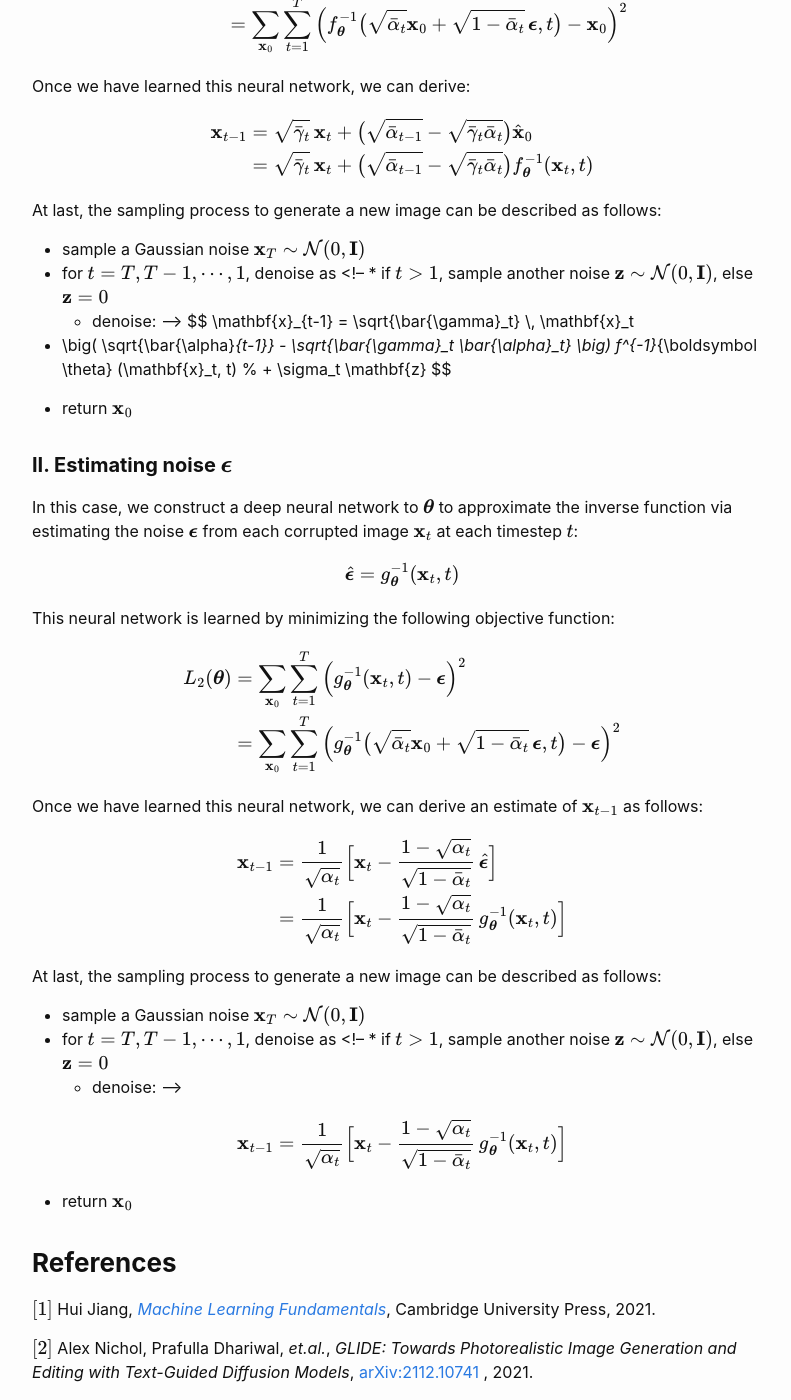
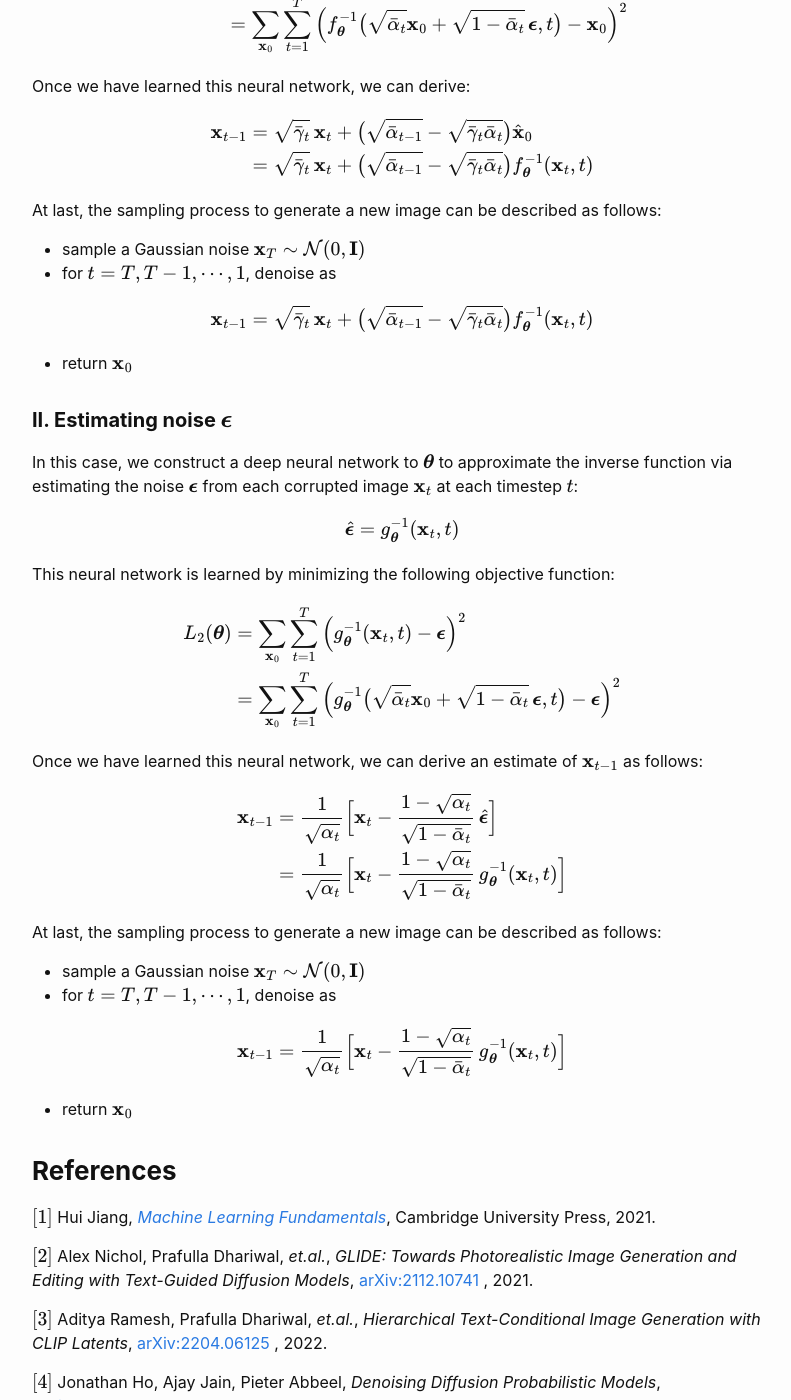
Before and after one commit to iNCML/incml.github.io, a Jekyll site: the page built from _posts/2023-12-20-Deterministic-Diffusion-Models.md, in a window 1280 px wide and 1400 px high, scrolled down 3641 px. Shown: the whole window, without its empty margins (238-1029 px from the left). Built offline with Jekyll 4.4.1, drawn with Linux system fonts in a browser that asks for light colours; formulas are drawn with MathJax 3.

Commit message:
correct denoising formula

```diff
--- a/_posts/2023-12-20-Deterministic-Diffusion-Models.md
+++ b/_posts/2023-12-20-Deterministic-Diffusion-Models.md
@@ -150,12 +150,10 @@ At last, the sampling process to generate a new image can be described as follow
 
 * sample a Gaussian noise $\mathbf{x}_T \sim \mathcal{N}(0, \mathbf{I}) $
 * for $t=T, T-1, \cdots, 1$, denoise as
-  <!-- * if $t>1$, sample another noise $\mathbf{z} \sim \mathcal{N}(0, \mathbf{I})$, else $\mathbf{z}=0$
-  * denoise:
-  -->
+
 $$
  \mathbf{x}_{t-1} = \sqrt{\bar{\gamma}_t} \, \mathbf{x}_t
-+ \big( \sqrt{\bar{\alpha}_{t-1}} -  \sqrt{\bar{\gamma}_t  \bar{\alpha}_t} \big)  f^{-1}_{\boldsymbol \theta} (\mathbf{x}_t, t) % + \sigma_t  \mathbf{z}
++ \big( \sqrt{\bar{\alpha}_{t-1}} -  \sqrt{\bar{\gamma}_t  \bar{\alpha}_t} \big)  f^{-1}_{\boldsymbol \theta} (\mathbf{x}_t, t)
 $$
 
 * return $\mathbf{x}_0$
@@ -188,12 +186,10 @@ At last, the sampling process to generate a new image can be described as follow
 
 * sample a Gaussian noise $\mathbf{x}_T \sim \mathcal{N}(0, \mathbf{I}) $
 * for $t=T, T-1, \cdots, 1$, denoise as
-  <!-- * if $t>1$, sample another noise $\mathbf{z} \sim \mathcal{N}(0, \mathbf{I})$, else $\mathbf{z}=0$
-  * denoise: -->
 
 $$\mathbf{x}_{t-1} = \frac{1}{\sqrt{\alpha_t}} \Big[ \mathbf{x}_t -
 \frac{1-\sqrt{\alpha_t}}{\sqrt{1-\bar{\alpha}_t}}\,   g^{-1}_{\boldsymbol \theta} (\mathbf{x}_t, t)
-\Big] % + \sigma_t  \mathbf{z}
+\Big]
 $$
 
 * return $\mathbf{x}_0$
```
